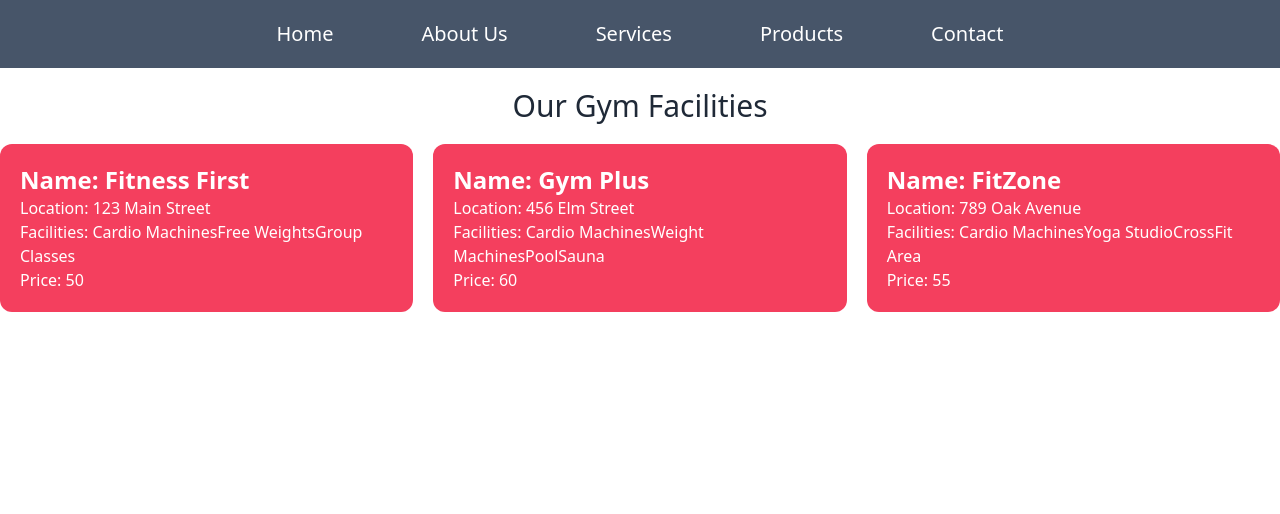
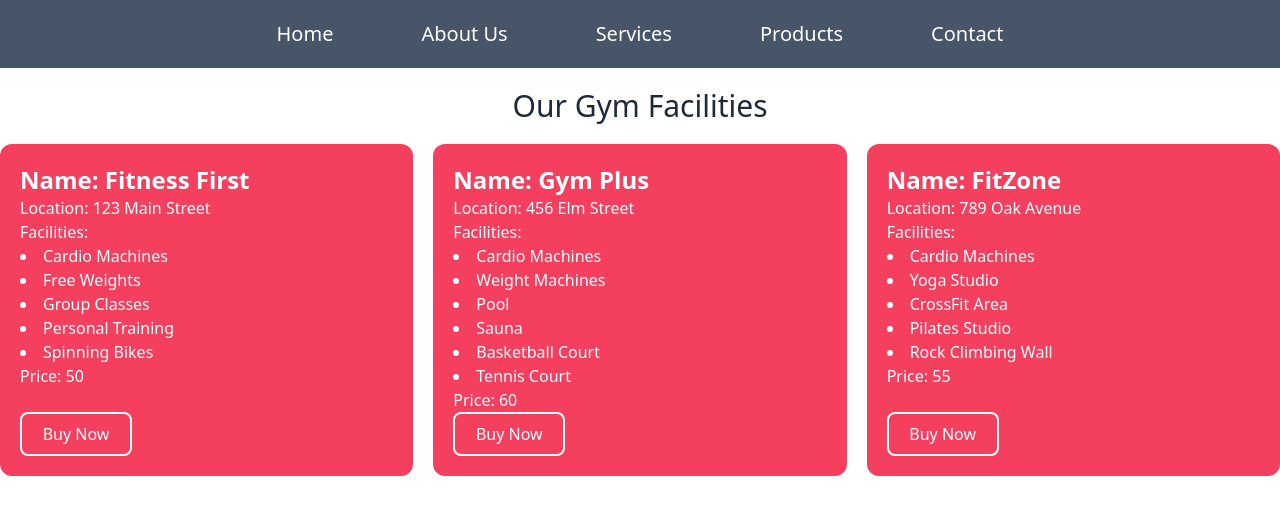
Before and after one commit to dxsumon/price-options, a React (Vite) app: page / in a window 1280 px wide. Shown: the top 514 px of the page. Built offline with nearby package versions, Linux system fonts and the light colour scheme.

Commit message:
button added

```diff
--- a/public/gym.json
+++ b/public/gym.json
@@ -3,21 +3,21 @@
     "id": 1,
     "name": "Fitness First",
     "location": "123 Main Street",
-    "facilities": ["Cardio Machines", "Free Weights", "Group Classes"],
+    "facilities": ["Cardio Machines", "Free Weights", "Group Classes", "Personal Training", "Spinning Bikes"],
     "price": 50
   },
   {
     "id": 2,
     "name": "Gym Plus",
     "location": "456 Elm Street",
-    "facilities": ["Cardio Machines", "Weight Machines", "Pool", "Sauna"],
+    "facilities": ["Cardio Machines", "Weight Machines", "Pool", "Sauna", "Basketball Court", "Tennis Court"],
     "price": 60
   },
   {
     "id": 3,
     "name": "FitZone",
     "location": "789 Oak Avenue",
-    "facilities": ["Cardio Machines", "Yoga Studio", "CrossFit Area"],
+    "facilities": ["Cardio Machines", "Yoga Studio", "CrossFit Area", "Pilates Studio", "Rock Climbing Wall"],
     "price": 55
   }
 ]
--- a/src/Components/Gym/Gym.jsx
+++ b/src/Components/Gym/Gym.jsx
@@ -2,11 +2,12 @@ import PropTypes from 'prop-types';
 const Gym = ({gym}) => {
     const {name,location,facilities,price} = gym;
     return (
-        <div className="bg-rose-500 text-white p-5  rounded-xl">
+        <div className="bg-rose-500 text-white p-5 flex flex-col justify-center rounded-xl">
             <h1 className="text-2xl font-bold">Name: {name}</h1>
             <h2>Location: {location}</h2>
-            <p>Facilities: {facilities}</p>
-            <p>Price: {price}</p>
+            <p>Facilities: {facilities.map((item,id)=> <li key={id}>{item}</li>)}</p>
+            <p className='flex-grow'>Price: {price}</p>
+            <button className='border-2 border-white px-5 py-2 rounded-lg backdrop-blur-sm hover:bg-rose-900 w-[30%]'>Buy Now</button>
         </div>
     );
 };
```
